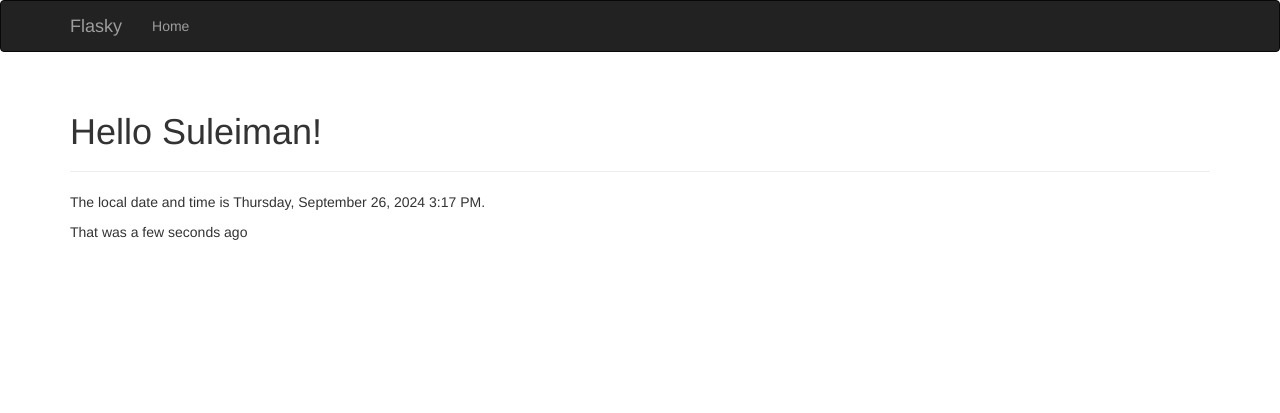
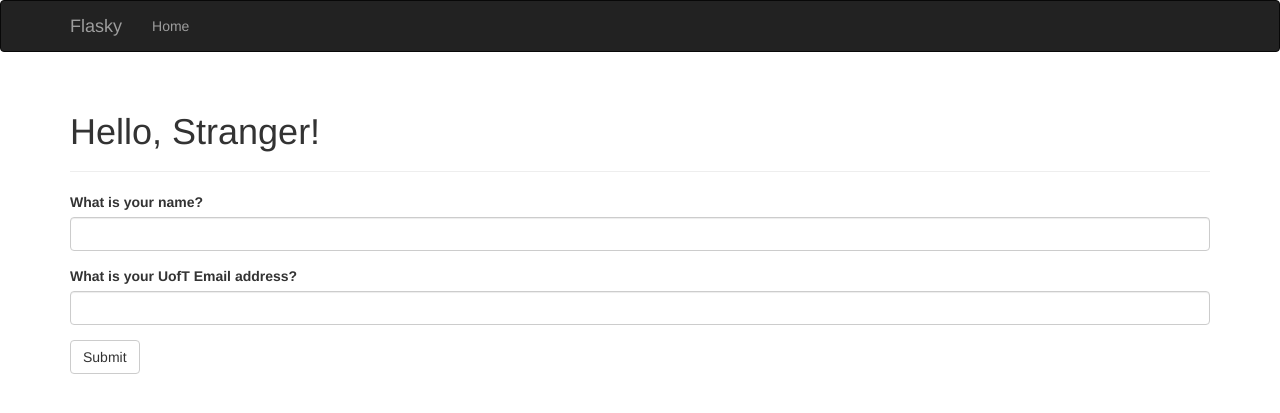
Before and after one commit to sulynajimsj/ECE444-F2024-PRA2, a Flask app: page / in a window 1280 px wide. Shown: the top 413 px of the page. Run offline with Flask 3, Linux system fonts and the light colour scheme; some libraries are stand-ins or nearby versions.

Commit message:
Implemented form with email validation for Activity 1.4

```diff
--- a/hello.py
+++ b/hello.py
@@ -1,17 +1,39 @@
-from flask import Flask, render_template
+from flask import Flask, render_template, session, redirect, url_for, flash
 from flask_bootstrap import Bootstrap
 from flask_moment import Moment
+from flask_wtf import FlaskForm
+from wtforms import StringField, SubmitField
+from wtforms.validators import DataRequired, Email
 from datetime import datetime
 
 app = Flask(__name__)
+app.config['SECRET_KEY'] = 'hard to guess string'
 bootstrap = Bootstrap(app)
 moment = Moment(app)
 
-@app.route('/')
+class NameForm(FlaskForm):
+    name = StringField('What is your name?', validators=[DataRequired()])
+    email = StringField('What is your UofT Email address?', validators=[DataRequired(), Email()])
+    submit = SubmitField('Submit')
+
+@app.route('/', methods=['GET', 'POST'])
 def index():
+    form = NameForm()
+    if form.validate_on_submit():
+        old_name = session.get('name')
+        old_email = session.get('email')
+        if old_name is not None and old_name != form.name.data:
+            flash('Looks like you have changed your name!')
+        if old_email is not None and old_email != form.email.data:
+            flash('Looks like you have changed your email!')
+        session['name'] = form.name.data
+        session['email'] = form.email.data
+
+        return redirect(url_for('index'))
     return render_template('index.html',
-                           current_time=datetime.utcnow(),
-                           name='Suleiman')
+                           form=form, name=session.get('name'),
+                           email=session.get('email'),
+                           current_time=datetime.utcnow())
 
 if __name__ == '__main__':
     app.run(debug=True)
--- a/templates/index.html
+++ b/templates/index.html
@@ -1,4 +1,5 @@
 {% extends "bootstrap/base.html" %}
+{% import "bootstrap/wtf.html" as wtf %}
 
 {% block title %}Flasky{% endblock %}
 
@@ -25,11 +26,23 @@
 
 {% block content %}
 <div class="container">
+    {% for message in get_flashed_messages() %}
+    <div class="alert alert-warning">
+        <button type="button" class="close" data-dismiss="alert">&times;</button>
+        {{ message }}
+    </div>
+    {% endfor %}
     <div class="page-header">
-        <h1>Hello {{ name }}!</h1>
+        <h1>Hello, {% if name %}{{ name }}{% else %}Stranger{% endif %}!</h1>
+        {% if email %}
+            {% if 'utoronto' in email %}
+                <h2>Your UofT email is {{ email }}</h2>
+            {% else %}
+                <h2>Please use your UofT email.</h2>
+            {% endif %}
+        {% endif %}
     </div>
-    <p>The local date and time is {{ moment(current_time).format('LLLL') }}.</p>
-    <p>That was {{ moment(current_time).fromNow(refresh=True) }}</p>
+    {{ wtf.quick_form(form) }}
 </div>
 {% endblock %}
 
```
